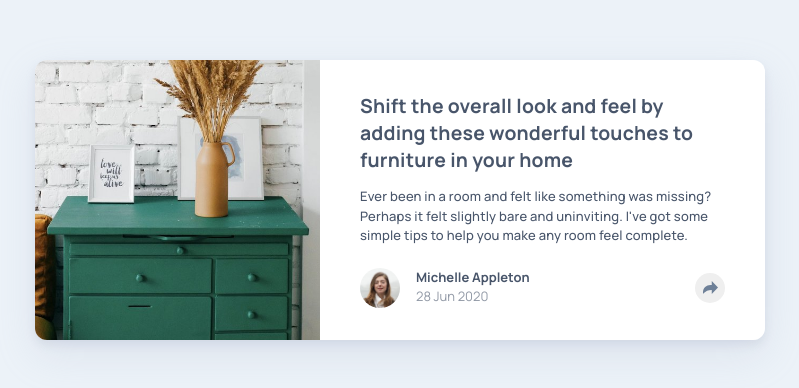
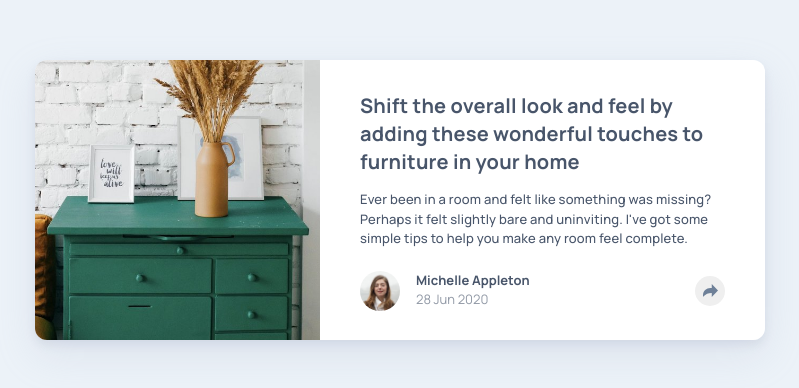
Before and after one commit to py-code314/article-preview-component, a website: page index.html in a window 1280 px wide. Shown: the part 200-588 px from the top of the page, without its empty margins (240-1039 px from the left). Drawn offline with Linux system fonts and the light colour scheme.

Commit message:
fix: Remove clamp function for card title to fix Safari bug

```diff
--- a/sass/styles.scss
+++ b/sass/styles.scss
@@ -2,6 +2,7 @@
 @use 'reset' as *;
 @use 'variables' as *;
 @use 'mixins' as *;
+
 
 
 /* Styles for the whole page */
@@ -94,11 +95,15 @@ body {
 
 /* Styles for Card Title */
 .card__title {
-  font-size: $fs-card-title;
+  // WARNING: Text is getting smaller when zoomed-in on the page in Safari with clamp function
+  // font-size: $fs-card-title;
+
+  font-size: 1rem;
   margin-block-end: $space-300;
 
   @include laptop {
     line-height: 1.4;
+    font-size: 1.25rem;
   }
 }
 
@@ -108,6 +113,8 @@ body {
   font-size: $fs-250;
   font-weight: $fw-medium;
 }
+
+
 
 
 /* Separate styles for Card Footer so that Social Media Buttons can be positioned relative to it */
```
Also changed, not shown: css/styles.css.
